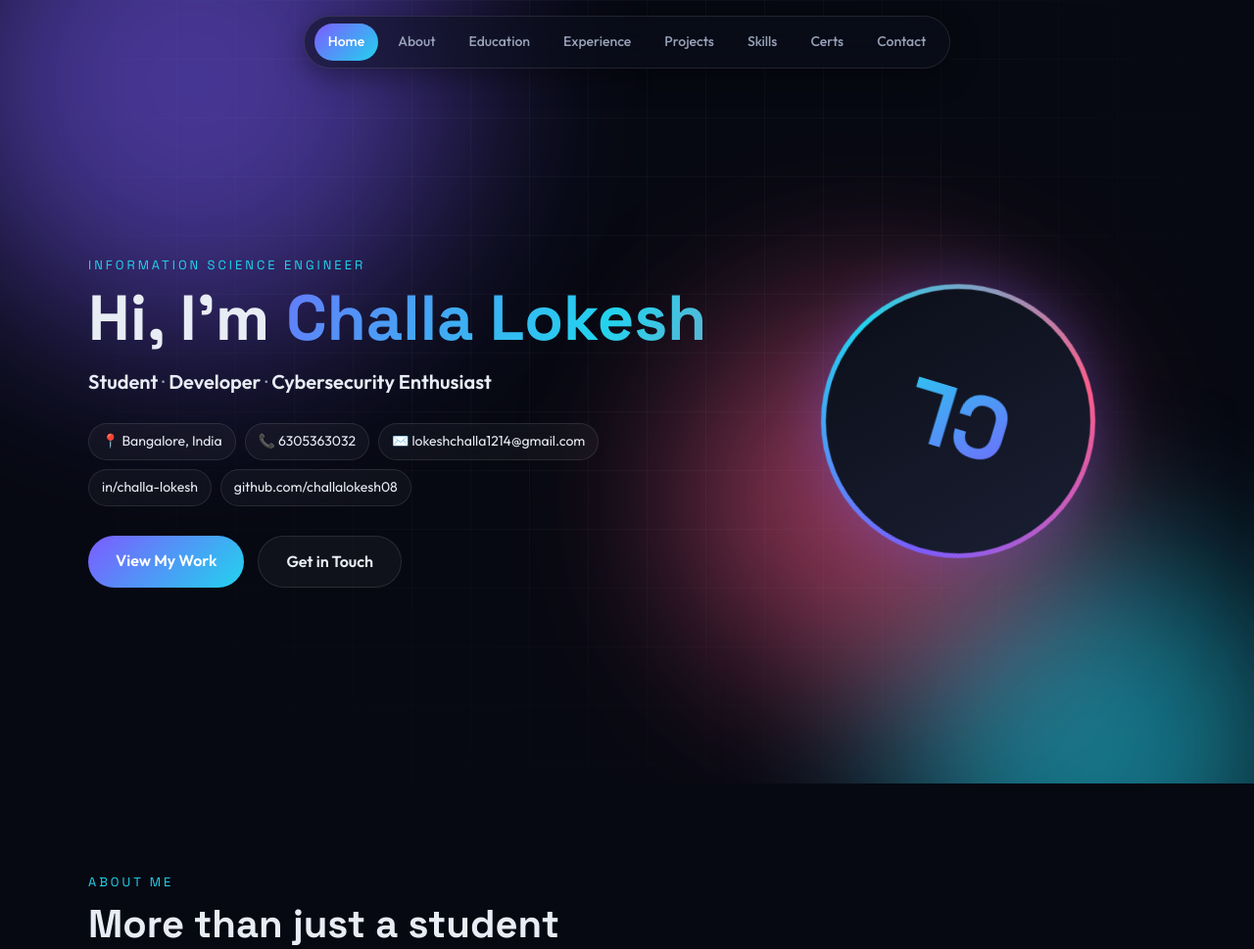
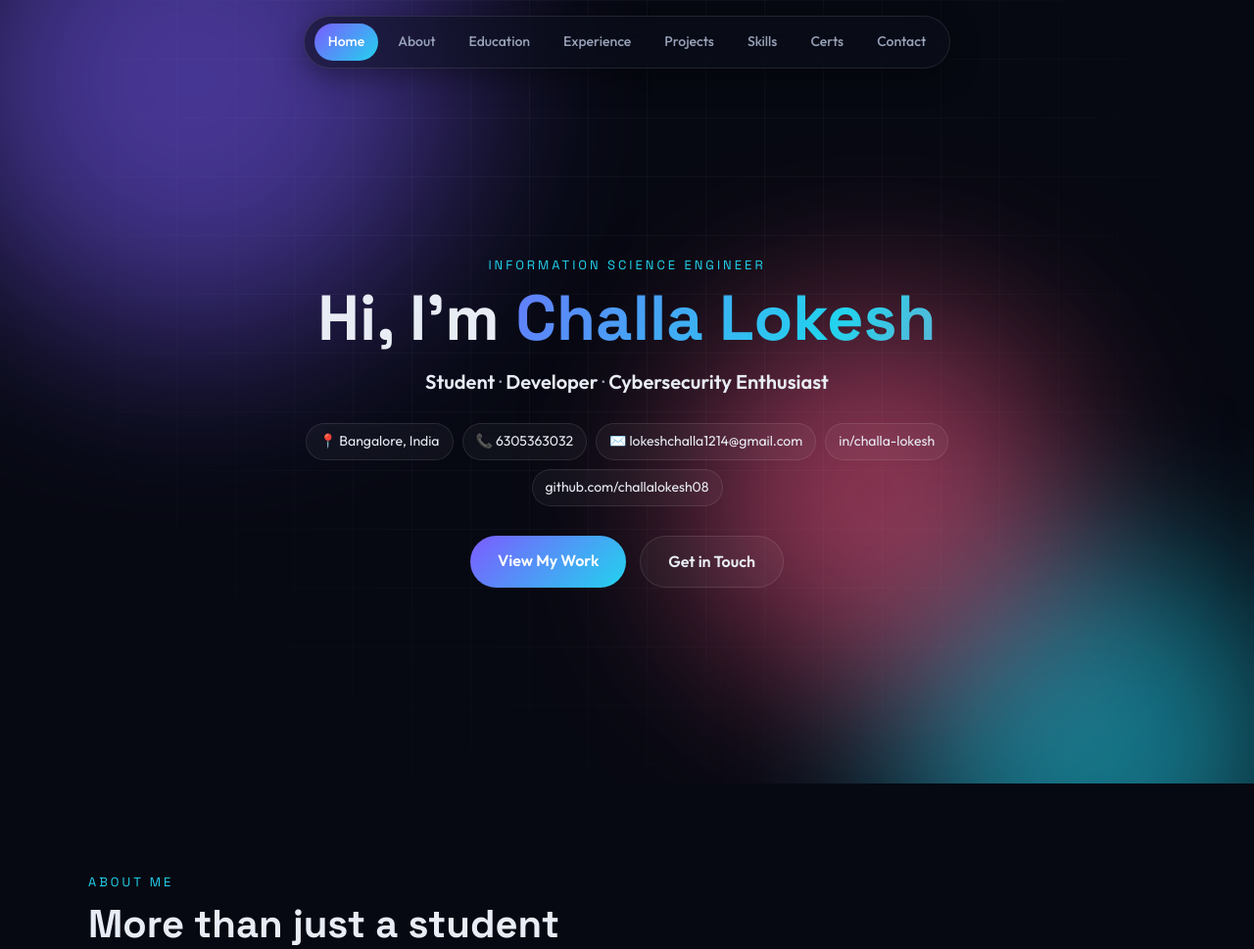
Before and after one commit to challalokesh08/portfoilo, a plain HTML site: page index.html in a window 1280 px wide. Shown: the top 969 px of the page at 98% size. Drawn offline with Linux system fonts and the light colour scheme.

Commit message:
Remove SVG avatar, center hero layout

```diff
--- a/index.html
+++ b/index.html
@@ -87,7 +87,8 @@
 
     /* ---------- Hero ---------- */
     .hero { min-height: 100vh; display: flex; align-items: center; padding: 12rem 0 6rem; }
-    .hero-inner { display: grid; grid-template-columns: 1.5fr 1fr; gap: 4rem; align-items: center; }
+    .hero-inner { max-width: 860px; margin: 0 auto; text-align: center; }
+    .chips, .hero-btns { justify-content: center; }
     .hero h1 {
       font-size: 6.5rem; line-height: 1.02; font-weight: 700; margin-bottom: 1.5rem;
     }
@@ -116,21 +117,6 @@
     .btn-primary:hover { transform: translateY(-3px); box-shadow: var(--glow); }
     .btn-ghost { background: var(--surface); border: 1px solid var(--surface-border); color: var(--text); }
     .btn-ghost:hover { transform: translateY(-3px); border-color: var(--accent2); }
-
-    .avatar-ring {
-      width: 280px; height: 280px; margin: 0 auto; border-radius: 50%;
-      background: conic-gradient(from 0deg, var(--accent), var(--accent2), var(--accent3), var(--accent));
-      padding: 5px; animation: spin 12s linear infinite;
-      box-shadow: 0 0 60px rgba(124,92,255,0.35);
-    }
-    @keyframes spin { to { transform: rotate(360deg); } }
-    .avatar-inner {
-      width: 100%; height: 100%; border-radius: 50%; background: var(--bg);
-      display: flex; align-items: center; justify-content: center;
-      font-family: 'Space Grotesk'; font-size: 9rem; font-weight: 700;
-      background: linear-gradient(135deg, #1a1f33, #0b0e18);
-    }
-    .avatar-inner span { background: linear-gradient(135deg, var(--accent), var(--accent2)); -webkit-background-clip: text; background-clip: text; -webkit-text-fill-color: transparent; }
 
     /* ---------- About ---------- */
     .glass {
@@ -224,8 +210,6 @@
     @media (max-width: 860px) {
       .hero-inner, .about-grid, .skill-groups { grid-template-columns: 1fr; }
       .hero h1 { font-size: 4.5rem; }
-      .avatar-ring { width: 200px; height: 200px; }
-      .avatar-inner { font-size: 6rem; }
       .nav-pill { gap: 0.2rem; padding: 0.5rem; }
       .nav-pill a { padding: 0.6rem 1rem; font-size: 1.2rem; }
       .section-title { font-size: 3rem; }
@@ -273,9 +257,6 @@
           <a href="#projects" class="btn btn-primary">View My Work</a>
           <a href="#contact" class="btn btn-ghost">Get in Touch</a>
         </div>
-      </div>
-      <div>
-        <div class="avatar-ring"><div class="avatar-inner"><span>CL</span></div></div>
       </div>
     </div>
   </section>
```
